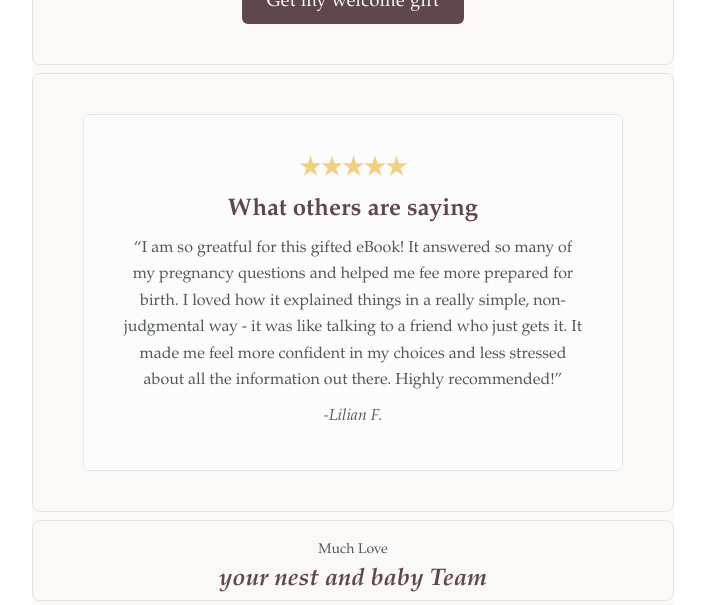
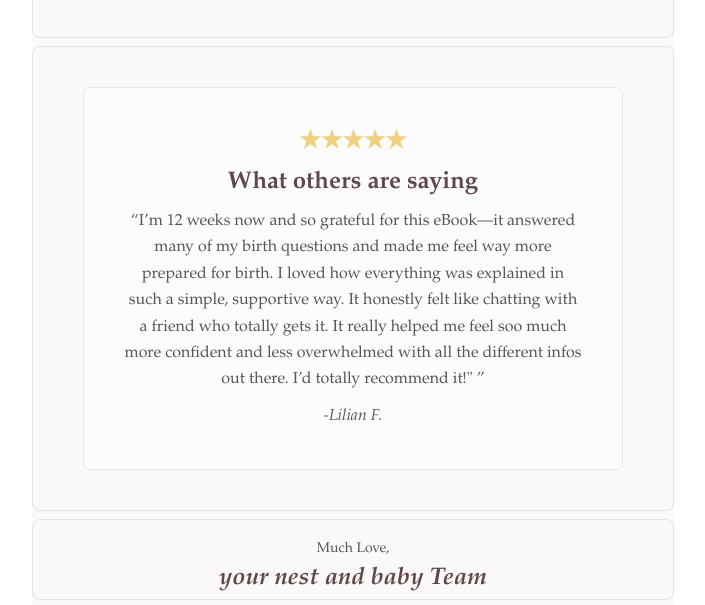
Before and after one commit to joytun-tonny/wc_newsletter, a plain HTML site: page index.html in a window 1280 px wide. Shown: the part 3025-3630 px from the top of the page, without its empty margins (287-992 px from the left). Drawn offline with Linux system fonts and the light colour scheme; a web font is replaced by a local one.

Commit message:
index.html

```diff
--- a/index.html
+++ b/index.html
@@ -512,7 +512,7 @@
                                                             ✅ Special discounts on expert courses, eBooks, and must-have essentials</p>
 
                                                         <table class="ml-btn ml-btn-primary ml-btn-filled" border="0" cellpadding="0" cellspacing="0" role="presentation"
-                                                            style="border-collapse: separate; width: auto; margin-top: 5%; margin-bottom: 5%;">
+                                                            style="border-collapse: separate; width: auto; margin-top: 5%;">
                                                             <tr>
                                                                 <th align="center" valign="middle"
                                                                     style="background-color: #60474b; border-radius: 6px; mso-padding-top-alt: 14px; mso-padding-bottom-alt: 14px; mso-padding-left-alt: 25px; mso-padding-right-alt: 25px; -webkit-font-smoothing: auto; word-break: break-all;">
@@ -541,7 +541,7 @@
                                                             Our Vision</h2>
                                                         <p
                                                             style="font-family: 'Palatino Linotype', 'Book Antiqua', Palatino, serif; color: #515856; font-size: 16px; line-height: 165%; margin-top: 0; margin-bottom: 10px;">
-                                                            <ul>
+                                                            <ul style="padding-left: 20px !important;">
                                                                 <li style="padding-top: 8px;">To empower and inspire women in their motherhood journey</li>
                                                                 <li style="padding-top: 8px;">To create a safe space for vulnerability and shared experiences</li>
                                                                 <li style="padding-top: 8px;">To provide expert’s backed insights blended with ancient wisdom</li>
@@ -865,10 +865,11 @@
 
                                                                                 <p
                                                                                     style="font-family: 'Palatino Linotype', 'Book Antiqua', Palatino, serif; color: #515856; font-size: 16px; line-height: 165%; margin-top: 0; margin-bottom: 10px; text-align: center;">
-                                                                                    “I am so greatful for this gifted eBook! It answered so many of my pregnancy questions and helped me fee more prepared
-                                                                                    for birth. I loved how it explained things in a really simple, non-judgmental way - it was like talking to a friend who
-                                                                                    just gets it. It made me feel more confident in my choices and less stressed about all the information out there. Highly
-                                                                                    recommended!”
+                                                                                    “I’m 12 weeks now and so grateful for this eBook—it answered many of my birth questions and made me feel way more
+                                                                                    prepared for birth. I loved how everything was explained in such a simple, supportive way. It honestly felt like
+                                                                                    chatting with a friend who totally gets it. It really helped me feel soo much more confident and less overwhelmed with
+                                                                                    all the different infos out there. I’d totally recommend it!"
+”
                                                                                     <br></p>
                                                                                 <p dir="ltr"
                                                                                     style="font-family: 'Palatino Linotype', 'Book Antiqua', Palatino, serif; color: #515856; font-size: 16px; line-height: 165%; margin-top: 0; margin-bottom: 0; text-align: center;">
@@ -939,7 +940,7 @@
                                                                 <td class="mobile-center">
                                                                     <h4
                                                                         style="font-family: 'Palatino Linotype', 'Book Antiqua', Palatino, serif; color: #515856; font-size: 14px; line-height: 137%; font-weight: normal; font-style: normal; text-decoration: none; ;margin-bottom: 6px; margin-bottom: 0;">
-                                                                        Much Love</h4>
+                                                                        Much Love,</h4>
                                                                 </td>
                                                             </tr>
                                                             <tr>
```
